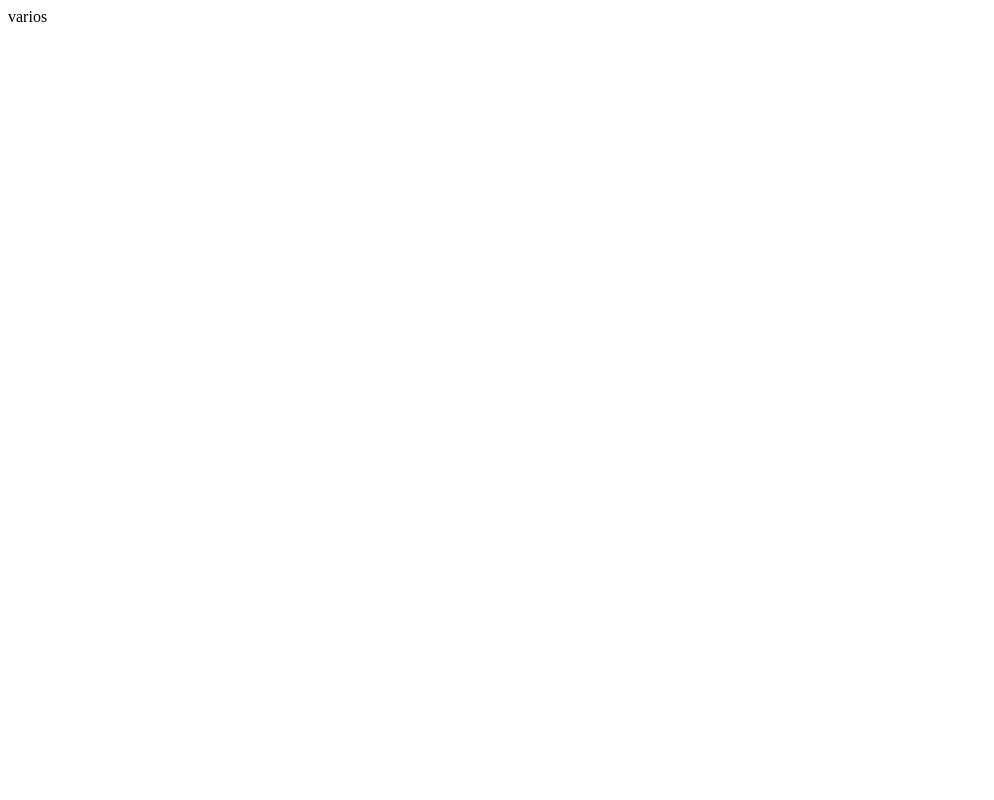
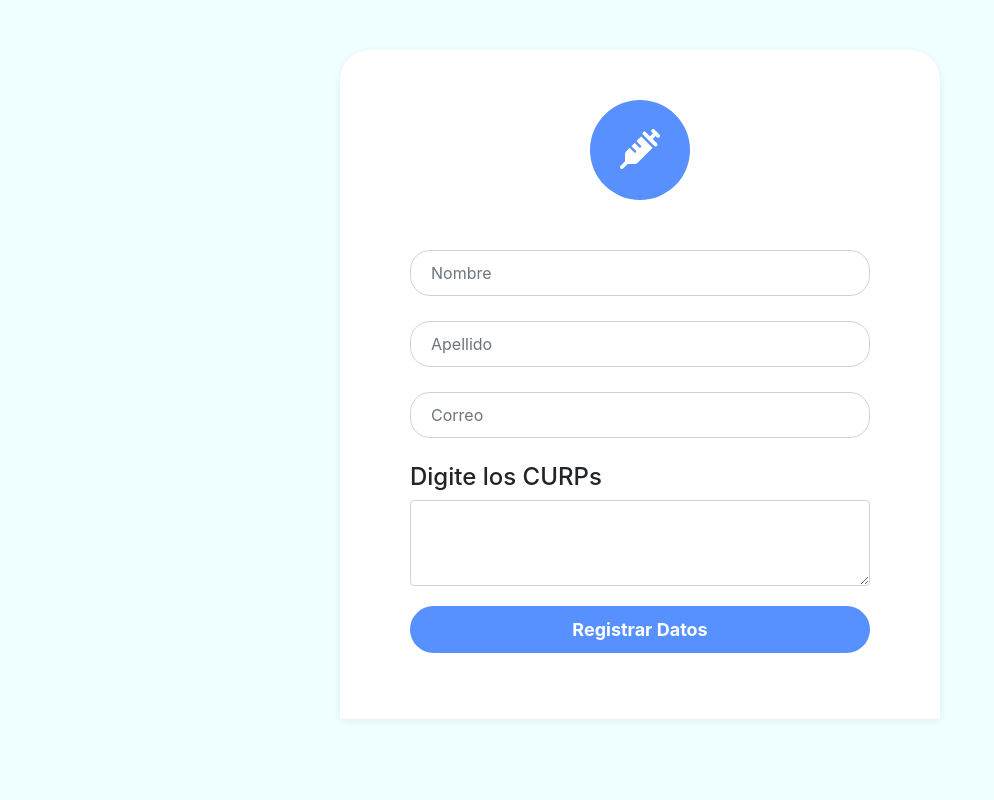
Before and after one commit to ADSI-ITAM-2021/LA-MAQUINA-CEMENTERA, a Flask app: page /varios in a window 1280 px wide. Before the commit the part shown is almost empty. Shown: the whole page, without its empty margins (0-994 px from the left). Run offline with Flask 2, Linux system fonts and the light colour scheme; parts of the project's set-up code (start-up, migrations or seed data) failed here and were passed over; some libraries are stand-ins or nearby versions.

Commit message:
syringe icon

```diff
--- a/pagina-web/app.py
+++ b/pagina-web/app.py
@@ -116,9 +116,12 @@ def datos():
 
 	return render_template('sinCURP.html')
 
-@app.route('/varios')
+@app.route('/varios', methods=['GET', 'POST'])
 def varios():
-	return 'varios'
+	request_method = request.method
+
+
+	return render_template('varios.html')
 
 
 if __name__ == '__main__':
--- a/pagina-web/templates/varios.html
+++ b/pagina-web/templates/varios.html
@@ -8,12 +8,13 @@
     <link href="https://cdnjs.cloudflare.com/ajax/libs/simple-line-icons/2.4.1/css/simple-line-icons.min.css" rel="stylesheet">
     <link rel="stylesheet" href="https://maxcdn.bootstrapcdn.com/bootstrap/4.0.0/css/bootstrap.min.css">
     <link rel="stylesheet" href="{{ url_for('static', filename='css/register.css') }}" />
+    <script src="https://kit.fontawesome.com/81a78cd1d8.js" crossorigin="anonymous"></script>
 </head>
 <body>
     <div class="registration-form">
         <form method='POST' action="{{ url_for('confirm', curp=clav) }}">
             <div class="form-icon">
-                <span><i class="icon icon-user"></i></span>
+                <span><i class="fas fa-syringe"></i></span>
             </div>
             <div class="form-group">
                 <input type="text" class="form-control item" id="username" placeholder="Nombre" required name = "nombre">
@@ -26,7 +27,7 @@
             </div>
             <div class="form-group">
                 <h4>Digite los CURPs</h4>
-                <textarea class="form-control" id="exampleFormControlTextarea1" rows="3"></textarea>
+                <textarea class="form-control" id="exampleFormControlTextarea1" rows="3" name="texts"></textarea>
             </div>
             <div class="form-group">
                 <button type="submit" class="btn btn-block create-account">Registrar Datos</button>
@@ -35,5 +36,6 @@
     </div>
     <script type="text/javascript" src="https://code.jquery.com/jquery-3.2.1.min.js"></script>
     <script type="text/javascript" src="https://cdnjs.cloudflare.com/ajax/libs/jquery.mask/1.14.15/jquery.mask.min.js"></script>
+
 </body>
 </html>
```
